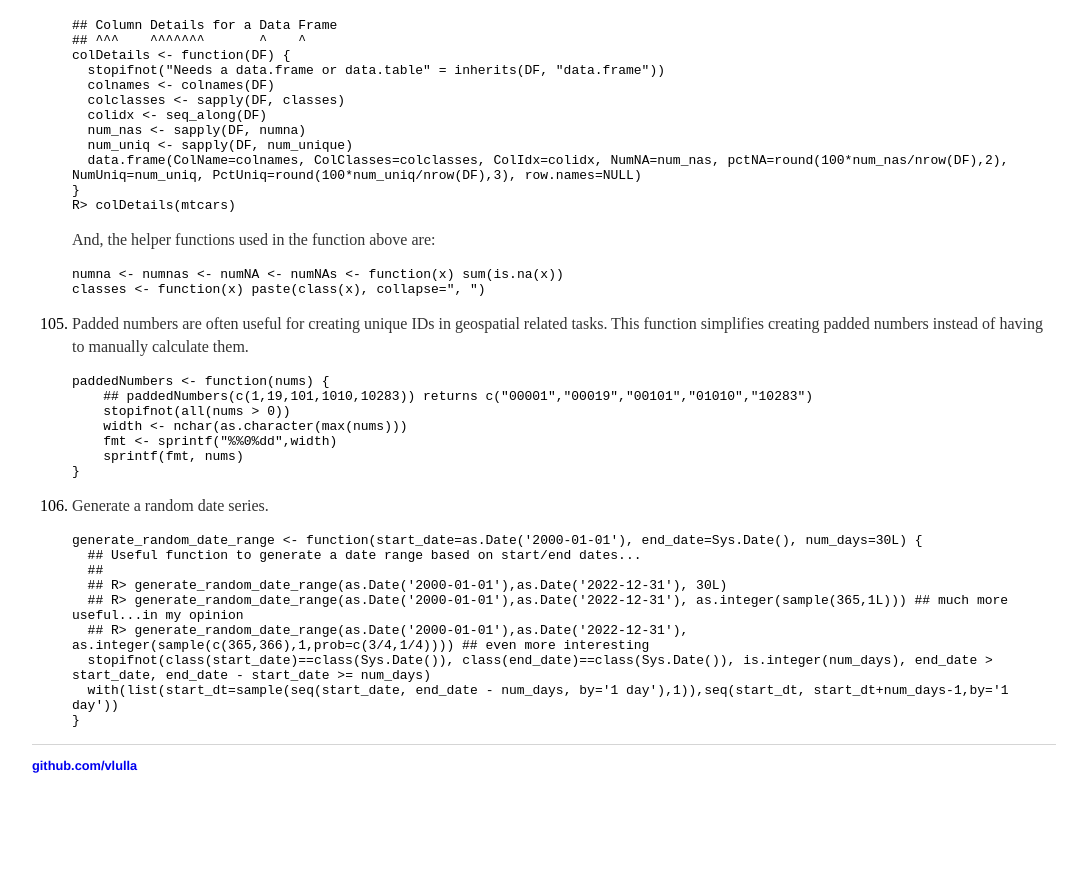
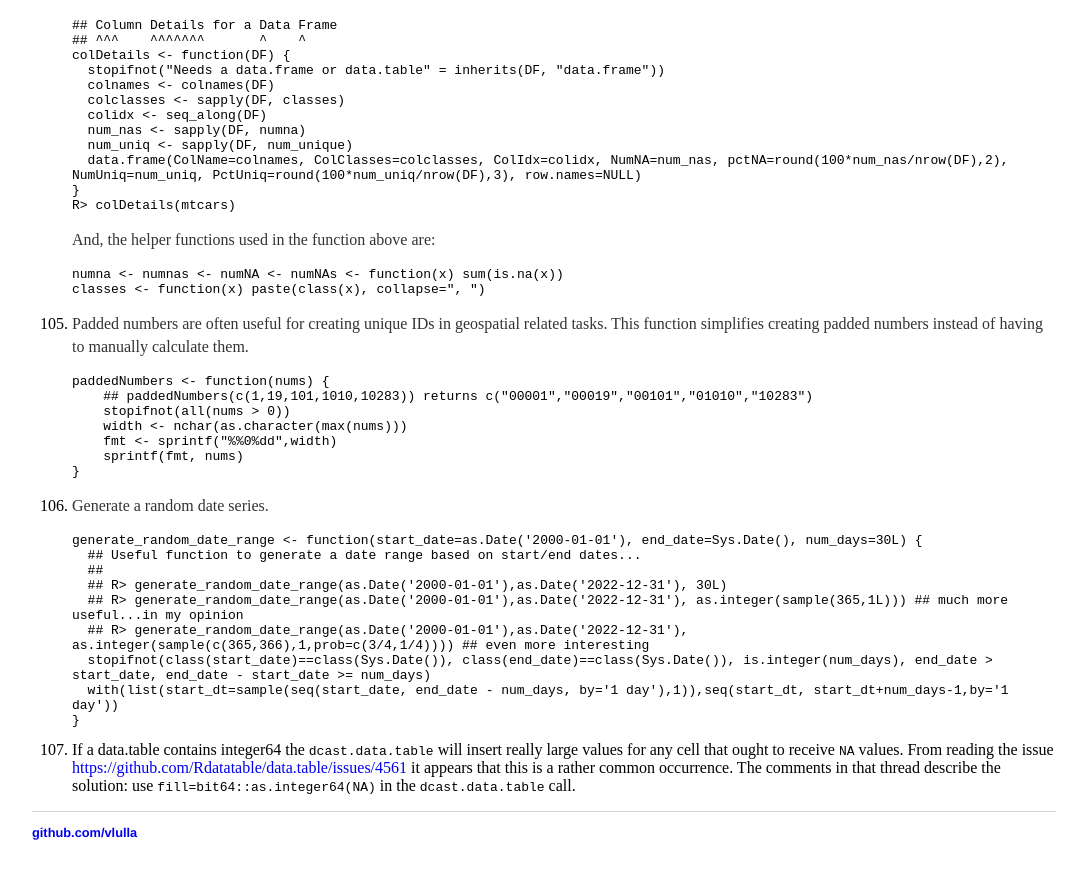
Before and after one commit to vlulla/vlulla.github.io, a Jekyll site: the page built from NOTES_R.md, in a window 1280 px wide and 900 px high, scrolled down 21931 px. Shown: the top 879 px of the window, without its empty margins (96-1183 px from the left). Built offline with Jekyll 4.4.1, drawn with Linux system fonts in a browser that asks for light colours; before the commit the page ends 22764 px from its top, so only the background shows below that.

Commit message:
Added a function to return data.table from a BQ query
Also added a note about explicitly setting `fill=as.integer64(NA)` in the `dcast.data.table` function call for data.table containing int64 columns.

````diff
--- a/NOTES_R.md
+++ b/NOTES_R.md
@@ -1718,3 +1718,7 @@ layout: default
        with(list(start_dt=sample(seq(start_date, end_date - num_days, by='1 day'),1)),seq(start_dt, start_dt+num_days-1,by='1 day'))
      }
      ```
+
+107. If a data.table contains integer64 the `dcast.data.table` will insert really large values for any cell that ought to receive `NA` values.
+     From reading the issue <https://github.com/Rdatatable/data.table/issues/4561> it appears that this is a rather common occurrence. The comments in that
+     thread describe the solution: use `fill=bit64::as.integer64(NA)` in the `dcast.data.table` call.
````
Also changed, not shown: 1 other file.
